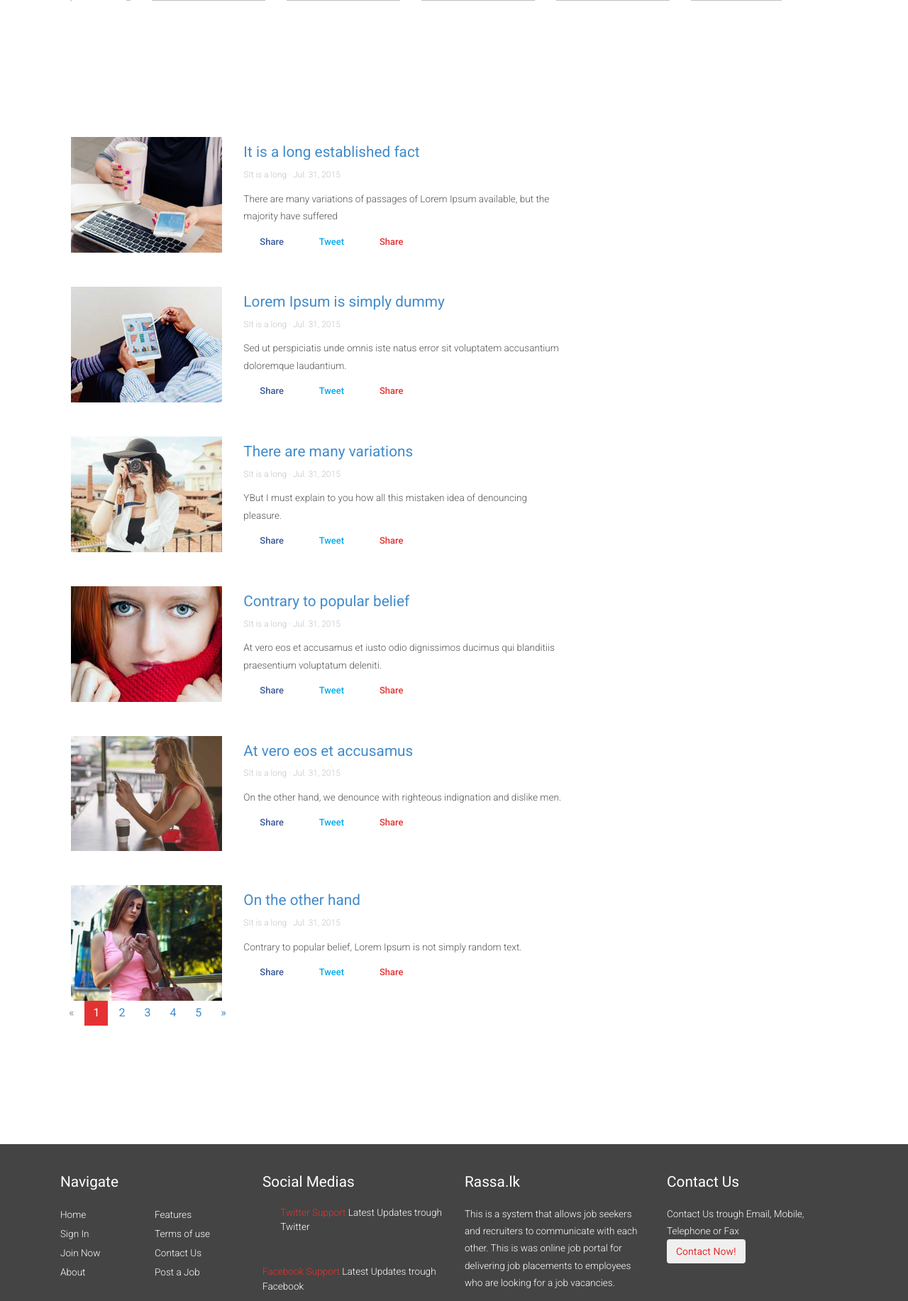
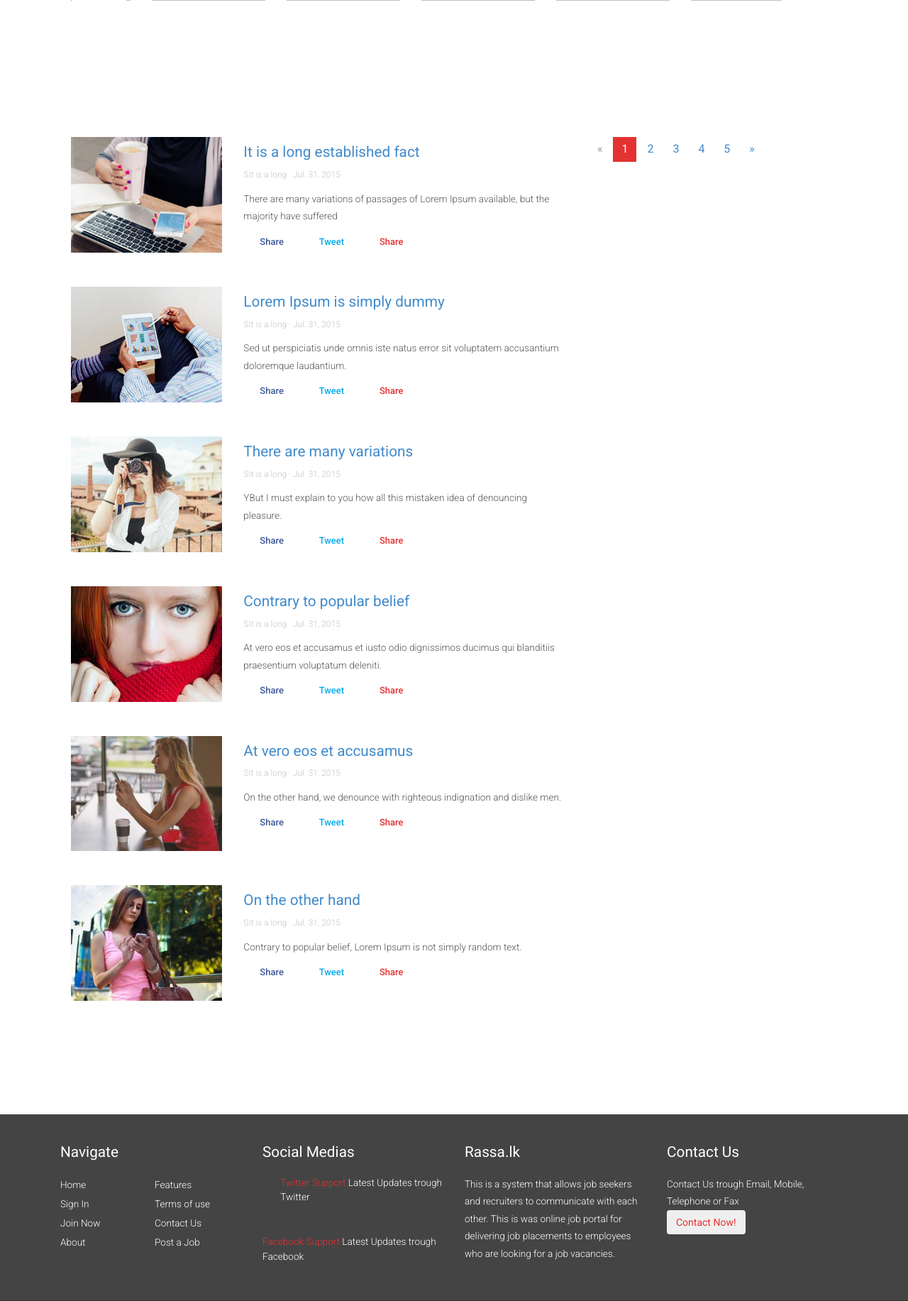
Before and after one commit to nikiniperera/testing2.0-rassa, a PHP site: page / in a window 1280 px wide. Shown: the part 753-2586 px from the top of the page at 71% size. Run offline with PHP 8.4, Linux system fonts and the light colour scheme; some web fonts are replaced.

Commit message:
Update index.php

```diff
--- a/index.php
+++ b/index.php
@@ -265,7 +265,9 @@
 			  </div>
 			<div class="clearfix"> </div>
 		   </div>
-		   <ul class="pagination jobs_pagination">
+		   <div class="clearfix"> </div>
+	 	   </div>
+			<ul class="pagination jobs_pagination">
 					<li class="disabled"><a href="#" aria-label="Previous"><span aria-hidden="true">«</span></a></li>
 					<li class="active"><a href="#">1 <span class="sr-only">(current)</span></a></li>
 					<li><a href="#">2</a></li>
@@ -274,6 +276,7 @@
 					<li><a href="#">5</a></li>
 					<li><a href="#" aria-label="Next"><span aria-hidden="true">»</span></a></li>
 			</ul>
+
 	   </div>
 	   <div class="clearfix"> </div>
 	 </div>
```
